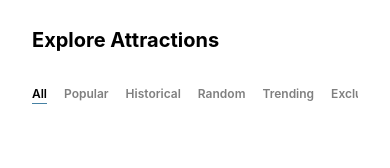
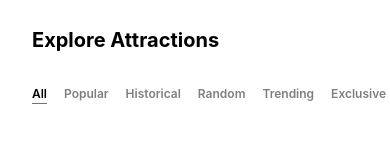
Before and after one commit to GeluHorotan/react-native-travelapp, a React Native app: screen / in a window 390 px wide. Shown: the part 122-290 px from the top of the page. Built offline with nearby package versions, Linux system fonts and the light colour scheme.

Commit message:
feat: create selected state to categories

```diff
--- a/src/components/Categories.tsx
+++ b/src/components/Categories.tsx
@@ -1,20 +1,29 @@
 import React, { FC } from 'react';
-import { FlatList, StyleSheet, Text, View } from 'react-native';
+import { FlatList, StyleSheet, Text, TouchableOpacity } from 'react-native';
 
 interface ICategories {
   categories: string[];
   selectedCategory: string;
+  onCategoryPress: (item: string) => void;
 }
 
-const Categories: FC<ICategories> = ({ categories, selectedCategory }) => {
+const Categories: FC<ICategories> = ({
+  categories,
+  selectedCategory,
+  onCategoryPress,
+}) => {
   return (
     <FlatList
       horizontal
       data={categories}
+      style={{ marginRight: -32 }}
+      showsHorizontalScrollIndicator={false}
       renderItem={({ item, index }) => {
         const selected = selectedCategory === item;
+
         return (
-          <View
+          <TouchableOpacity
+            onPress={() => onCategoryPress(item)}
             style={[
               styles.itemContainer,
               selected ? styles.selectedItemContainer : {},
@@ -22,7 +31,7 @@ const Categories: FC<ICategories> = ({ categories, selectedCategory }) => {
             <Text style={[styles.item, selected ? styles.selectedItem : {}]}>
               {item}
             </Text>
-          </View>
+          </TouchableOpacity>
         );
       }}
     />
--- a/src/screens/Home.tsx
+++ b/src/screens/Home.tsx
@@ -1,9 +1,11 @@
-import React, { FC } from 'react';
+import React, { FC, useState } from 'react';
 import { SafeAreaView, StyleSheet, Text, View } from 'react-native';
 import Title from '../components/Title';
 import Categories from '../components/Categories';
 
 const Home: FC = () => {
+  const [selectedCategory, setSelectedCategory] = useState<string>('All');
+
   return (
     <SafeAreaView>
       <View style={styles.container}>
@@ -13,7 +15,8 @@ const Home: FC = () => {
         <Title text="Explore Attractions" style={styles.subtitle} />
 
         <Categories
-          selectedCategory="All"
+          selectedCategory={selectedCategory}
+          onCategoryPress={setSelectedCategory}
           categories={[
             'All',
             'Popular',
```
